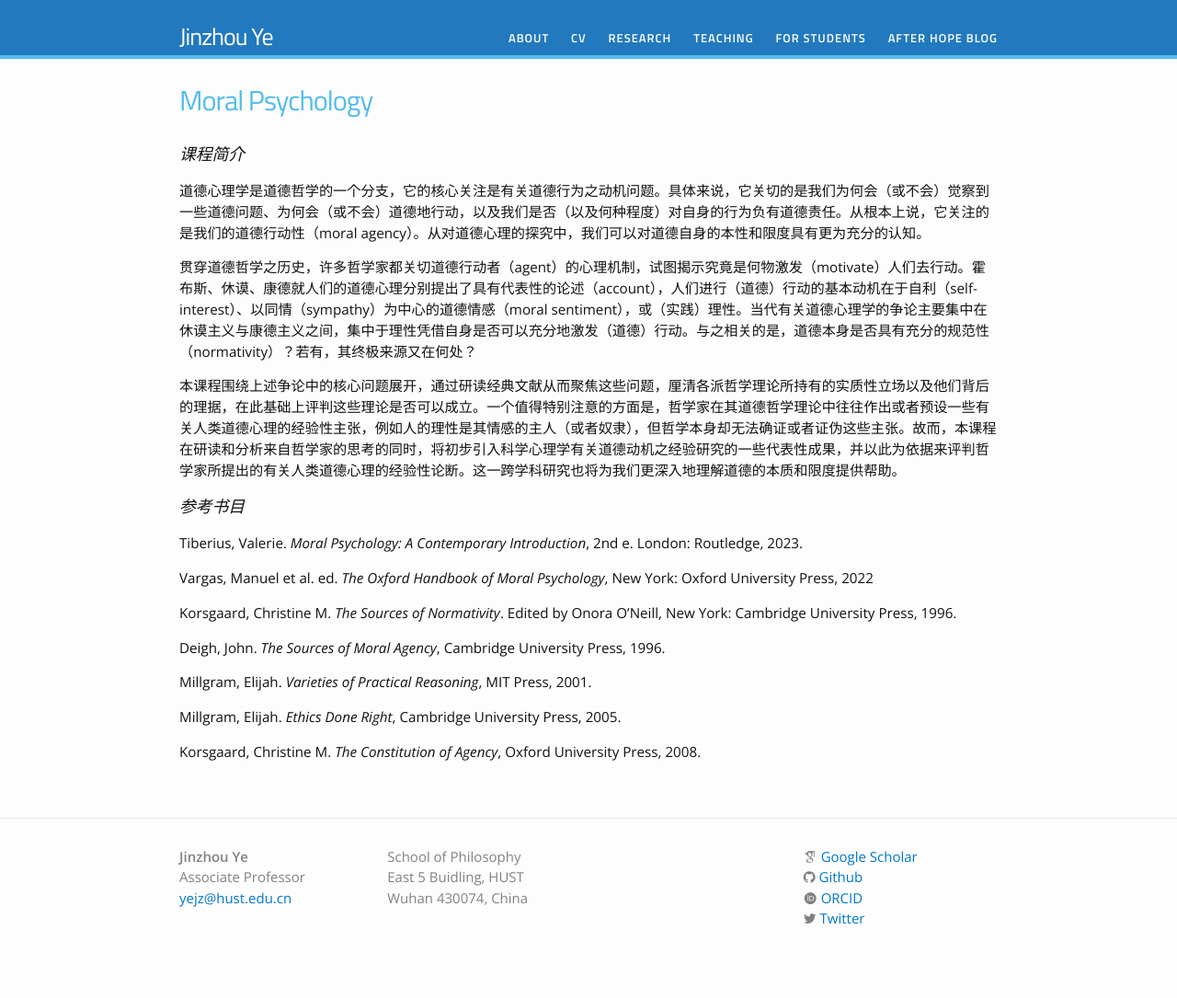
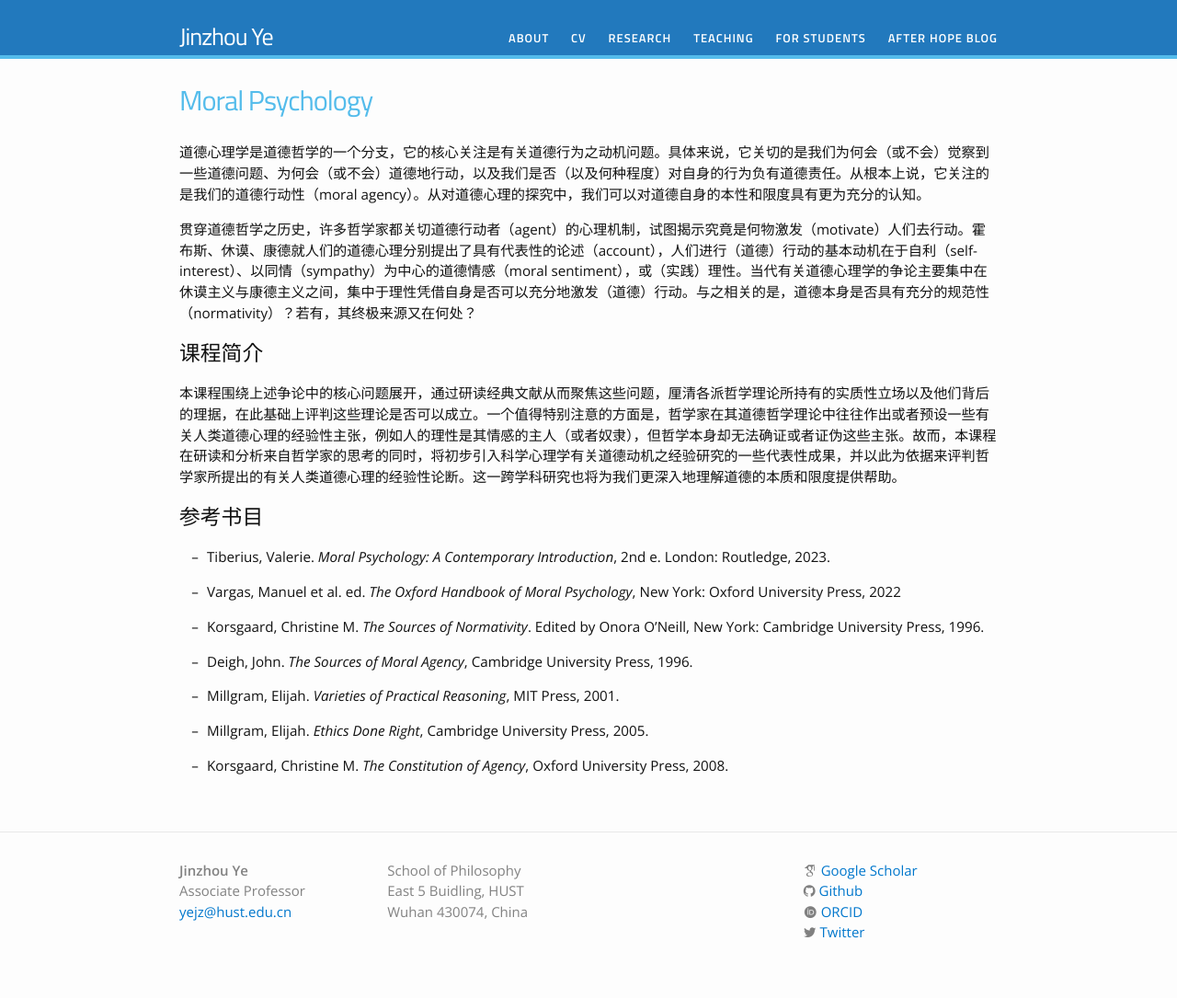
Before and after one commit to yejzh/yejzh.github.io, a Jekyll site: the page built from teaching/moral-psy.md, in a window 1280 px wide. Shown: the whole page at 92% size. Built offline with Jekyll 4.4.1, drawn with Linux system fonts in a browser that asks for light colours; nearby versions of some CDN libraries; some web fonts are replaced.

```diff
--- a/teaching/moral-psy.md
+++ b/teaching/moral-psy.md
@@ -4,28 +4,28 @@ title: Moral Psychology
 permalink: /teaching/moral-psy/
 ---
 
-### 课程简介
-
 道德心理学是道德哲学的一个分支，它的核心关注是有关道德行为之动机问题。具体来说，它关切的是我们为何会（或不会）觉察到一些道德问题、为何会（或不会）道德地行动，以及我们是否（以及何种程度）对自身的行为负有道德责任。从根本上说，它关注的是我们的道德行动性（moral agency）。从对道德心理的探究中，我们可以对道德自身的本性和限度具有更为充分的认知。
 
 贯穿道德哲学之历史，许多哲学家都关切道德行动者（agent）的心理机制，试图揭示究竟是何物激发（motivate）人们去行动。霍布斯、休谟、康德就人们的道德心理分别提出了具有代表性的论述（account），人们进行（道德）行动的基本动机在于自利（self-interest）、以同情（sympathy）为中心的道德情感（moral sentiment），或（实践）理性。当代有关道德心理学的争论主要集中在休谟主义与康德主义之间，集中于理性凭借自身是否可以充分地激发（道德）行动。与之相关的是，道德本身是否具有充分的规范性（normativity）？若有，其终极来源又在何处？
+
+## 课程简介
 
 本课程围绕上述争论中的核心问题展开，通过研读经典文献从而聚焦这些问题，厘清各派哲学理论所持有的实质性立场以及他们背后的理据，在此基础上评判这些理论是否可以成立。一个值得特别注意的方面是，哲学家在其道德哲学理论中往往作出或者预设一些有关人类道德心理的经验性主张，例如人的理性是其情感的主人（或者奴隶），但哲学本身却无法确证或者证伪这些主张。故而，本课程在研读和分析来自哲学家的思考的同时，将初步引入科学心理学有关道德动机之经验研究的一些代表性成果，并以此为依据来评判哲学家所提出的有关人类道德心理的经验性论断。这一跨学科研究也将为我们更深入地理解道德的本质和限度提供帮助。
 
 
 
-### 参考书目
+## 参考书目
 
-Tiberius, Valerie. *Moral Psychology: A Contemporary Introduction*, 2nd e. London: Routledge, 2023.
+- Tiberius, Valerie. *Moral Psychology: A Contemporary Introduction*, 2nd e. London: Routledge, 2023.
 
-Vargas, Manuel et al. ed. *The Oxford Handbook of Moral Psychology*, New York: Oxford University Press, 2022
+- Vargas, Manuel et al. ed. *The Oxford Handbook of Moral Psychology*, New York: Oxford University Press, 2022
 
-Korsgaard, Christine M. *The Sources of Normativity*. Edited by Onora O'Neill, New York: Cambridge University Press, 1996.
+- Korsgaard, Christine M. *The Sources of Normativity*. Edited by Onora O'Neill, New York: Cambridge University Press, 1996.
 
-Deigh, John. *The Sources of Moral Agency*, Cambridge University Press, 1996.
+- Deigh, John. *The Sources of Moral Agency*, Cambridge University Press, 1996.
 
-Millgram, Elijah. *Varieties of Practical Reasoning*, MIT Press, 2001.
+- Millgram, Elijah. *Varieties of Practical Reasoning*, MIT Press, 2001.
 
-Millgram, Elijah. *Ethics Done Right*, Cambridge University Press, 2005.
+- Millgram, Elijah. *Ethics Done Right*, Cambridge University Press, 2005.
 
-Korsgaard, Christine M. *The Constitution of Agency*, Oxford University Press, 2008.
+- Korsgaard, Christine M. *The Constitution of Agency*, Oxford University Press, 2008.
```
